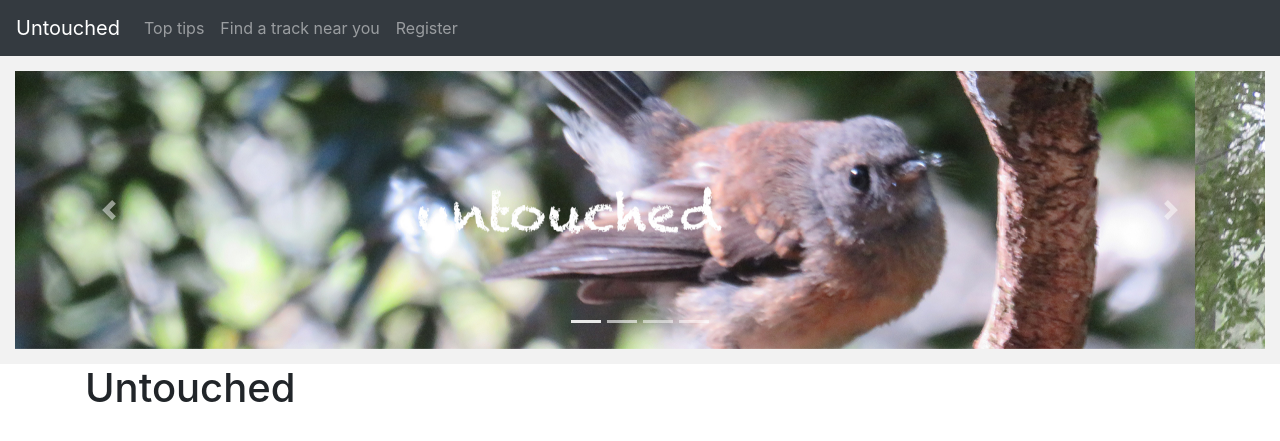
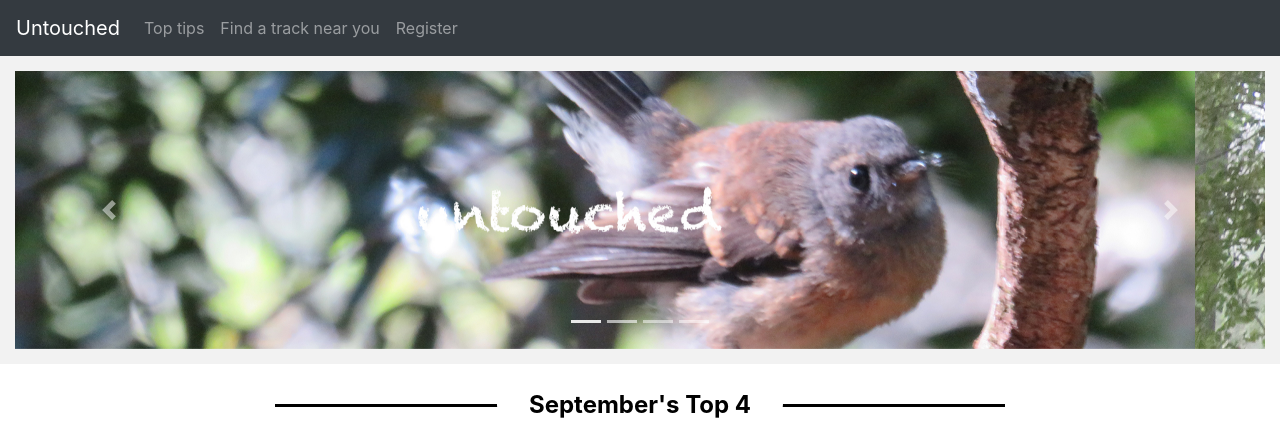
Before and after one commit to paigekm/digital_media_outcome.github.io, a plain HTML site: page index.html in a window 1280 px wide. Shown: the top 441 px of the page. Drawn offline with nearby package versions, Linux system fonts and the light colour scheme.

Commit message:
hidden headers

```diff
--- a/index.html
+++ b/index.html
@@ -33,6 +33,12 @@
           top: 50%;
           left: 50%;
           transform: translate(-50%, -50%);
+      }
+
+      .hide-header{
+        position:absolute;
+        top:0px;
+        left:-10000%;
       }
 
 
@@ -96,7 +102,8 @@
 
   <div class="container">
 
-    <h1>Untouched</h1>
+    <h1 class="hide-header">Untouched</h1>
+    <h2 class="hide-header">Tramps</h2>
     <br>
 
     <div class="row">
```
